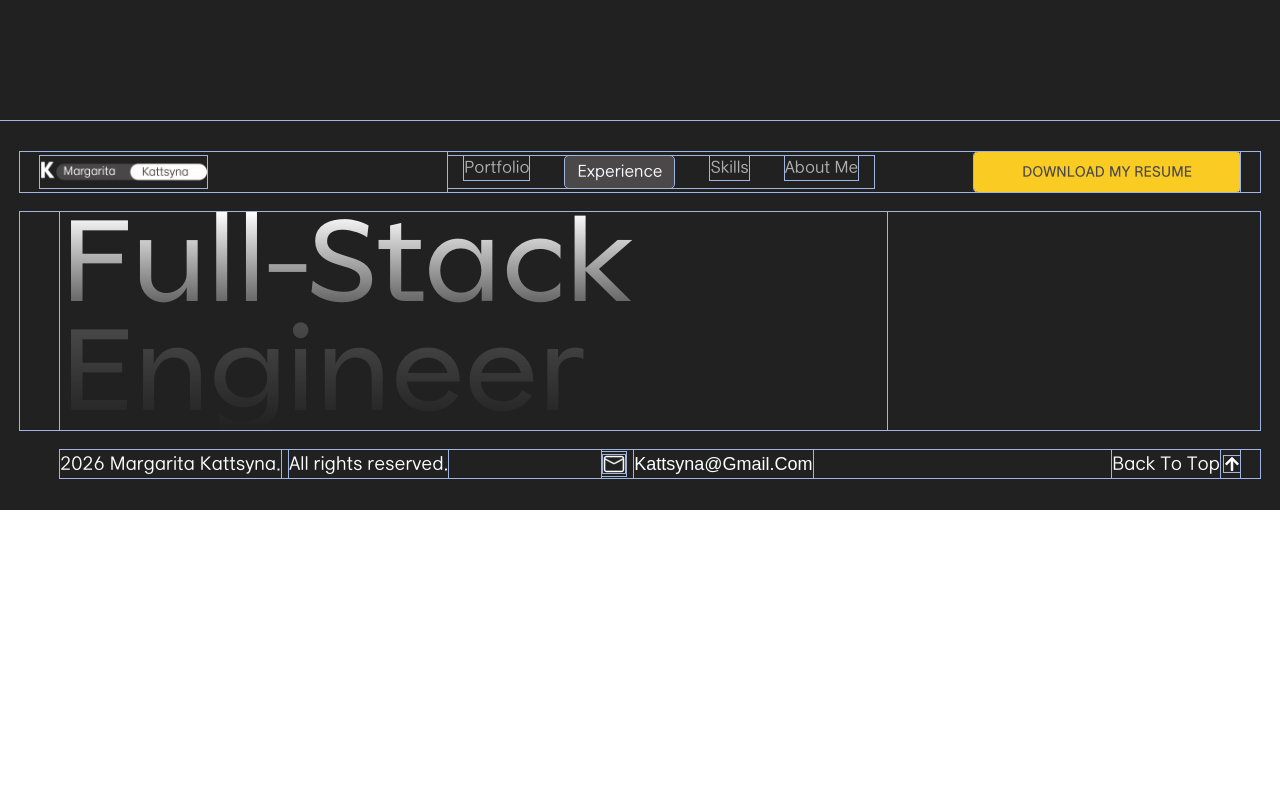
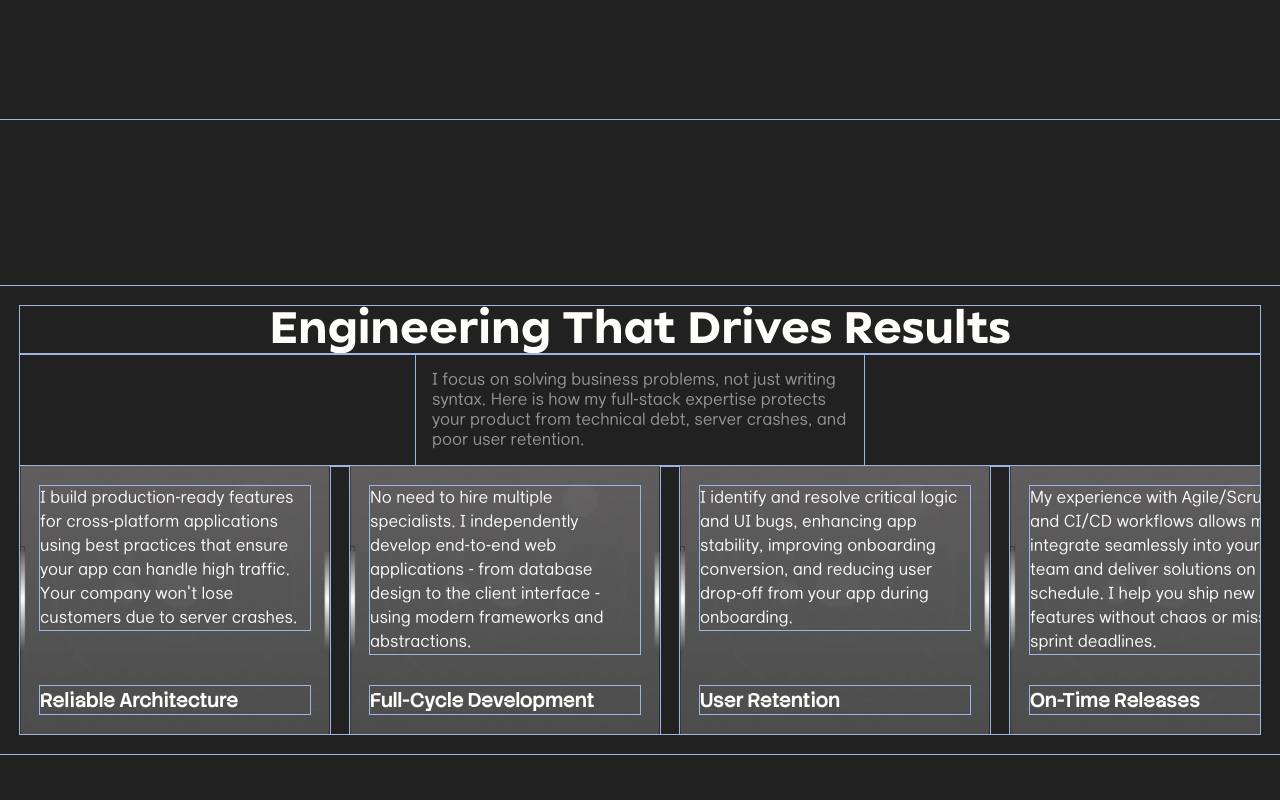
Before and after one commit to prostodiva/kattsynaV2, a React (Vite) app in the folder frontend/web/: page /experience in a window 1280 px wide. Shown: the part 680-1480 px from the top of the page. Before the commit the page ends 1190 px from the top, so only its background shows below. Built offline with nearby package versions, Linux system fonts and the light colour scheme; no server answers.

Commit message:
feat: add drag scroll functionality to experience and home pages; refactor: create useDragScroll hool with extracted from Projects functionality

```diff
--- /dev/null
+++ b/frontend/web/src/hooks/useDragScroll.ts
@@ -0,0 +1,37 @@
+import { useRef } from 'react';
+
+function useDragScroll() {
+  const scrollRef = useRef<HTMLDivElement>(null);
+  const isDragging = useRef(false);
+  const startX = useRef(0);
+  const scrollStart = useRef(0);
+
+  const onPointerDown = (e: React.PointerEvent) => {
+    const el = scrollRef.current;
+    if (!el) return;
+    isDragging.current = true;
+    startX.current = e.clientX;
+    scrollStart.current = el.scrollLeft;
+    el.setPointerCapture(e.pointerId);
+    el.style.cursor = 'grabbing';
+    el.style.scrollSnapType = 'none';
+  };
+
+  const onPointerMove = (e: React.PointerEvent) => {
+    if (!isDragging.current) return;
+    scrollRef.current!.scrollLeft = scrollStart.current - (e.clientX - startX.current);
+  };
+
+  const onPointerUp = (e: React.PointerEvent) => {
+    const el = scrollRef.current;
+    if (!el) return;
+    isDragging.current = false;
+    el.style.cursor = 'grab';
+    el.style.scrollSnapType = 'x mandatory';
+    el.releasePointerCapture(e.pointerId);
+  };
+
+  return { scrollRef, onPointerDown, onPointerMove, onPointerUp };
+}
+
+export default useDragScroll;
--- a/frontend/web/src/pages/skillsPage/components/ResultSectionContent.tsx
+++ b/frontend/web/src/pages/experiencePage/components/ResultSectionContent.tsx
@@ -1,8 +1,11 @@
 import { cards } from "@/components/data";
 import card from '@/assets/card.webp';
 import Button from "@/components/ui/Button";
+import useDragScroll from "@/hooks/useDragScroll";
 
 function ResultSectionContent() {
+  const { scrollRef, onPointerDown, onPointerMove, onPointerUp } = useDragScroll();
+
   return (
     <div className="flex-col justify-center p-5">
       <h1 className="text-center">
@@ -21,12 +24,14 @@ function ResultSectionContent() {
       </div>
 
 
-      <div className="grid grid-cols-1 md:grid-cols-2 xl:grid-cols-5 gap-5 min-h-fit">
-        {cards.map(({ title, text })  => (
-          <div
-            key={title}
-            className={`relative flex flex-col justify-between p-5 2xl:p-20 min-h-64`}
-          >
+      <div className="flex overflow-x-auto scrollbar-hide snap-x snap-mandatory gap-5 cursor-grab select-none"
+          ref={scrollRef}
+          onPointerDown={onPointerDown}
+          onPointerMove={onPointerMove}
+          onPointerUp={onPointerUp}
+          onPointerCancel={onPointerUp}>
+        {cards.map(({ title, text }) => (
+        <div key={title} className="snap-start shrink-0 w-1/2 md:w-1/3 xl:w-1/4 relative flex flex-col justify-between p-5 min-h-64">
             <img
               src={card}
               alt="Card Image"
--- a/frontend/web/src/pages/skillsPage/components/ResultsSection.tsx
+++ b/frontend/web/src/pages/experiencePage/components/ResultsSection.tsx
@@ -1,5 +1,5 @@
 import Section from '@/components/Section.tsx';
-import ResultSectionContent from './ResultSectionContent';
+import ResultSectionContent from '../../experiencePage/components/ResultSectionContent';
 
 function ResultsSection() {
   return (
--- a/frontend/web/src/pages/experiencePage/index.tsx
+++ b/frontend/web/src/pages/experiencePage/index.tsx
@@ -1,9 +1,11 @@
 import ExperienceHero from './components/ExperienceHero.tsx';
+import ResultsSection from './components/ResultsSection.tsx';
 
 function ExperiencePage() {
   return (
     <>
       <ExperienceHero />
+      <ResultsSection />
     </>
   );
 }
--- a/frontend/web/src/pages/homePage/components/Projects.tsx
+++ b/frontend/web/src/pages/homePage/components/Projects.tsx
@@ -2,16 +2,14 @@ import { getCardStyle } from '@/components/ui/getCardStyle';
 import ProjectCard from "@/components/ui/ProjectCard";
 import { useEffect, useRef, useState } from 'react';
 import { projects } from "../../../components/data";
+import useDragScroll from "@/hooks/useDragScroll";
 
 const CLONES = 1;
 const looped = [...projects, ...projects, ...projects];
 const offset = projects.length * CLONES;
 
 function Projects() {
-  const scrollRef = useRef<HTMLDivElement>(null);
-  const isDragging = useRef(false);
-  const startX = useRef(0);
-  const scrollStart = useRef(0);
+  const { scrollRef, onPointerDown, onPointerMove, onPointerUp } = useDragScroll();
   const [activeIndex, setActiveIndex] = useState(offset);
   const initialized = useRef(false);
 
@@ -22,31 +20,6 @@ function Projects() {
     const cards = Array.from(el.children) as HTMLElement[];
     el.scrollLeft = cards[offset].offsetLeft - (el.clientWidth - cards[offset].clientWidth) / 2;
   }, []);
-
-  const onPointerDown = (e: React.PointerEvent) => {
-    const el = scrollRef.current;
-    if (!el) return;
-    isDragging.current = true;
-    startX.current = e.clientX;
-    scrollStart.current = el.scrollLeft;
-    el.setPointerCapture(e.pointerId);
-    el.style.cursor = 'grabbing';
-    el.style.scrollSnapType = 'none';
-  };
-
-  const onPointerMove = (e: React.PointerEvent) => {
-    if (!isDragging.current) return;
-    scrollRef.current!.scrollLeft = scrollStart.current - (e.clientX - startX.current);
-  };
-
-  const onPointerUp = (e: React.PointerEvent) => {
-    const el = scrollRef.current;
-    if (!el) return;
-    isDragging.current = false;
-    el.style.cursor = 'grab';
-    el.style.scrollSnapType = 'x mandatory';
-    el.releasePointerCapture(e.pointerId);
-  };
 
   const handleScrollEnd = () => {
     const el = scrollRef.current;
--- a/frontend/web/src/pages/skillsPage/index.tsx
+++ b/frontend/web/src/pages/skillsPage/index.tsx
@@ -1,11 +1,9 @@
-import ResultsSection from './components/ResultsSection.tsx';
 import SkillsHero from './components/SkillsHero.tsx';
 
 function SkillsPage() {
   return (
     <>
       <SkillsHero />
-      <ResultsSection />
     </>
   );
 }
```
